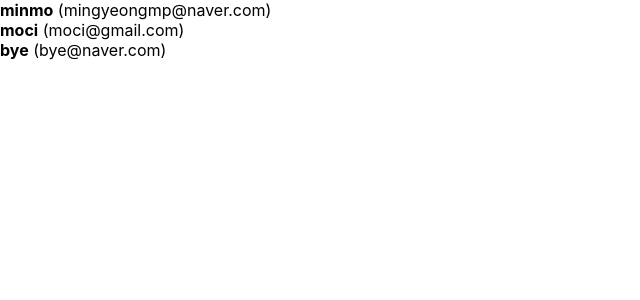
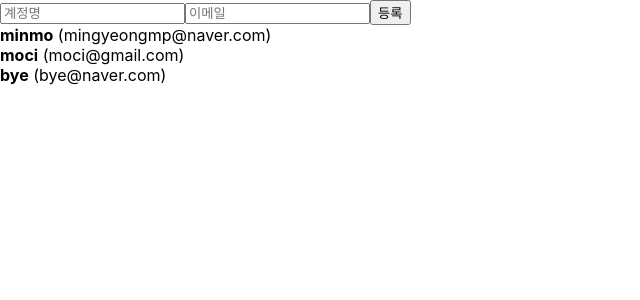
Before and after one commit to mingyeongmo/review_react, a React (Create React App) app: page / in a window 1280 px wide. Shown: the top 300 px of the page, without its empty margins (0-640 px from the left). Built offline with nearby package versions, Linux system fonts and the light colour scheme.

Commit message:
배열에 항목 추가하기

```diff
--- a/src/App.js
+++ b/src/App.js
@@ -1,13 +1,29 @@
-import React, { useRef } from 'react';
+import React, { useRef, useState } from 'react';
 // import Counter from './components/Counter';
 // import Hello from './components/Hello';
 // import InputSample from './components/InputSample';
 // import Wrapper from './Wrapper';
 import UserList from './components/UserList'
+import CreateUser from './components/CreateUser';
 
 function App() {
 
-  const users = [
+  const [inputs, setInputs] = useState({
+    username: '',
+    email: ''
+  });
+
+  const { username, email } = inputs;
+
+  const onChange = e => {
+    const { name, value } = e.target;
+    setInputs({
+      ...inputs,
+      [name]: value
+    });
+  };
+
+  const [users, setUsers] = useState([
     {
         id: 1,
         username: 'minmo',
@@ -23,16 +39,33 @@
         username: 'bye',
         email: 'bye@naver.com'
     }
-];
+]);
 
   const nextId = useRef(4);
   const onCreate = () => {
+    const user = {
+      id: nextId.current,
+      username,
+      email
+    };
+    setUsers([...users, user]);
+  //setUsers(users.concat(user));
 
+    setInputs({
+      username: '',
+      email: ''
+    });
     nextId.current += 1;
-  }
+  };
 
   return (
     <>
+      <CreateUser
+        username={username}
+        email={email}
+        onChange={onChange}
+        onCreate={onCreate}
+      />
       <UserList users={users} />
       {/* <InputSample /> */}
       {/* <Counter/> */}
--- /dev/null
+++ b/src/components/CreateUser.js
@@ -0,0 +1,23 @@
+import React from 'react';
+
+const CreateUser = ({ username, email, onChange, onCreate }) => {
+    return (
+        <>
+            <input
+                name="username"
+                placeholder="계정명"
+                onChange={onChange}
+                value={username}
+            />
+            <input
+                name="email"
+                placeholder="이메일"
+                onChange={onChange}
+                value={email}
+            />
+            <button onClick={onCreate}>등록</button>
+        </>
+    );
+};
+
+export default CreateUser;
```
